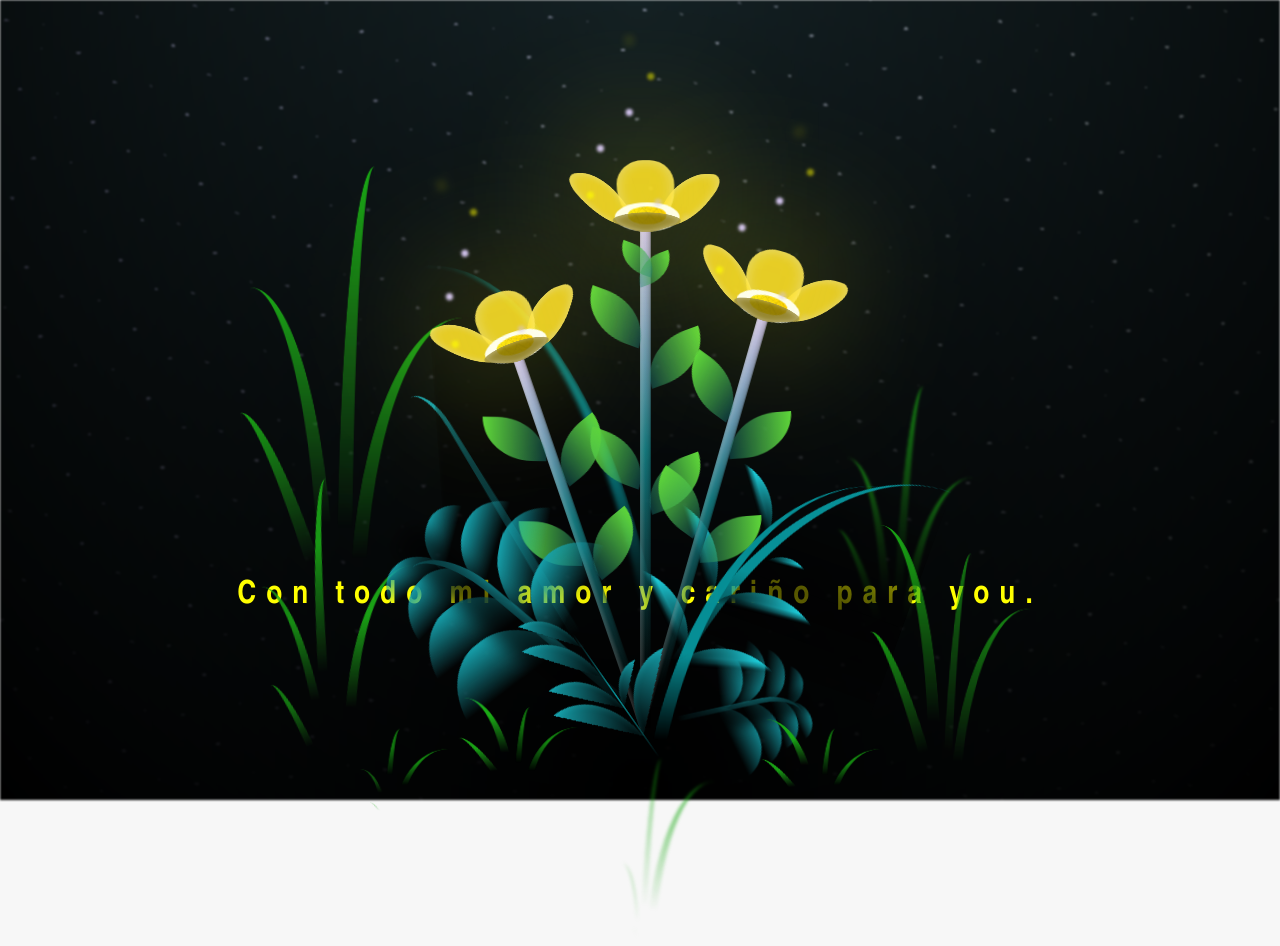
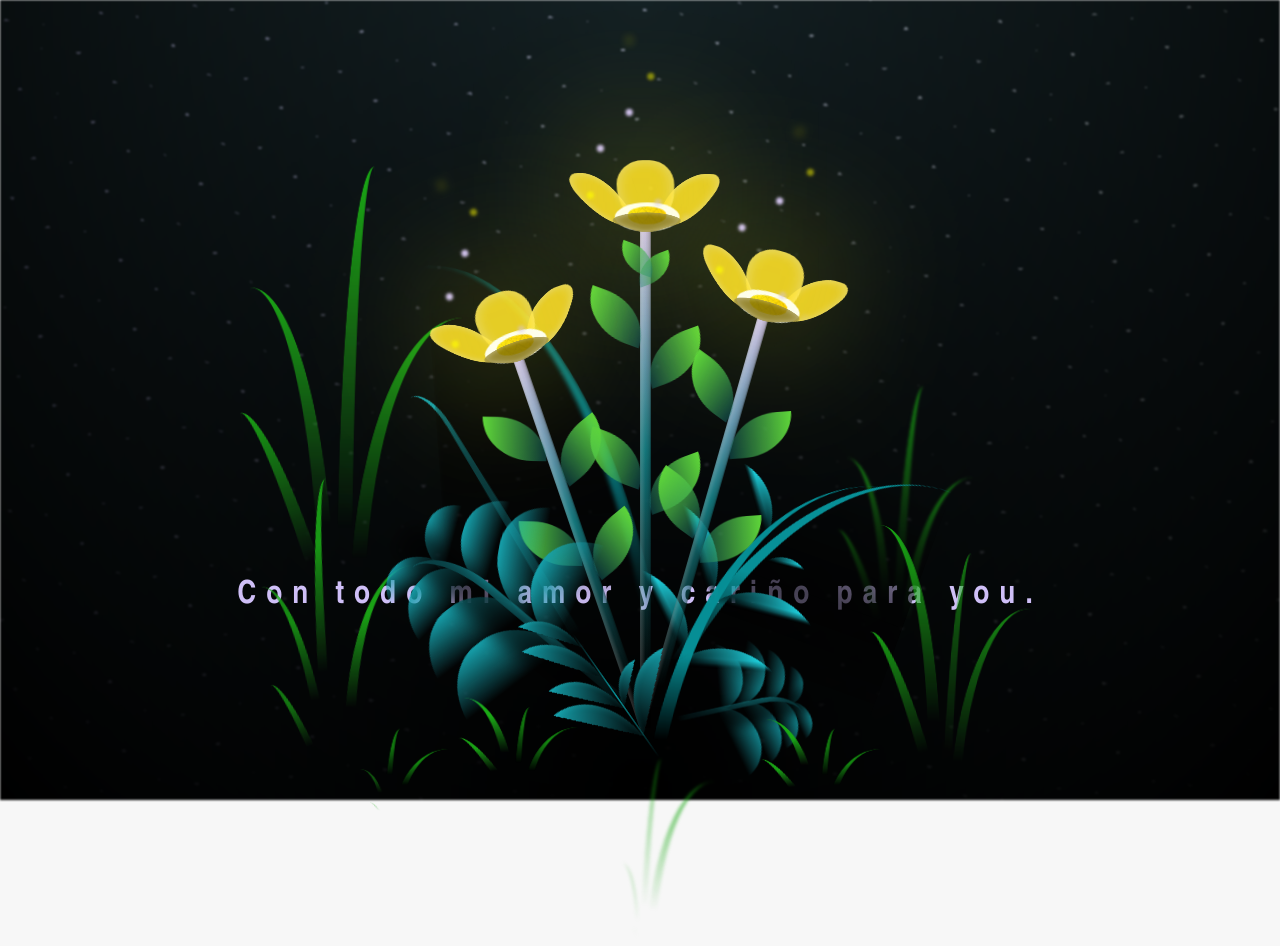
Before and after one commit to SoyMaikR/yibeee, a plain HTML site: page flower.html in a window 1280 px wide. Drawn offline with Linux system fonts and the light colour scheme.

Commit message:
Update main.css

```diff
--- a/css/main.css
+++ b/css/main.css
@@ -42,7 +42,7 @@ body {
 .titulo {
   margin-bottom: 180px;
   font-family: "Arial Narrow", Arial, sans-serif;
-  color: yellow;
+  color: #CFBFF7;
   position: absolute;
   font-weight: bold;
   letter-spacing: 10px;
```
